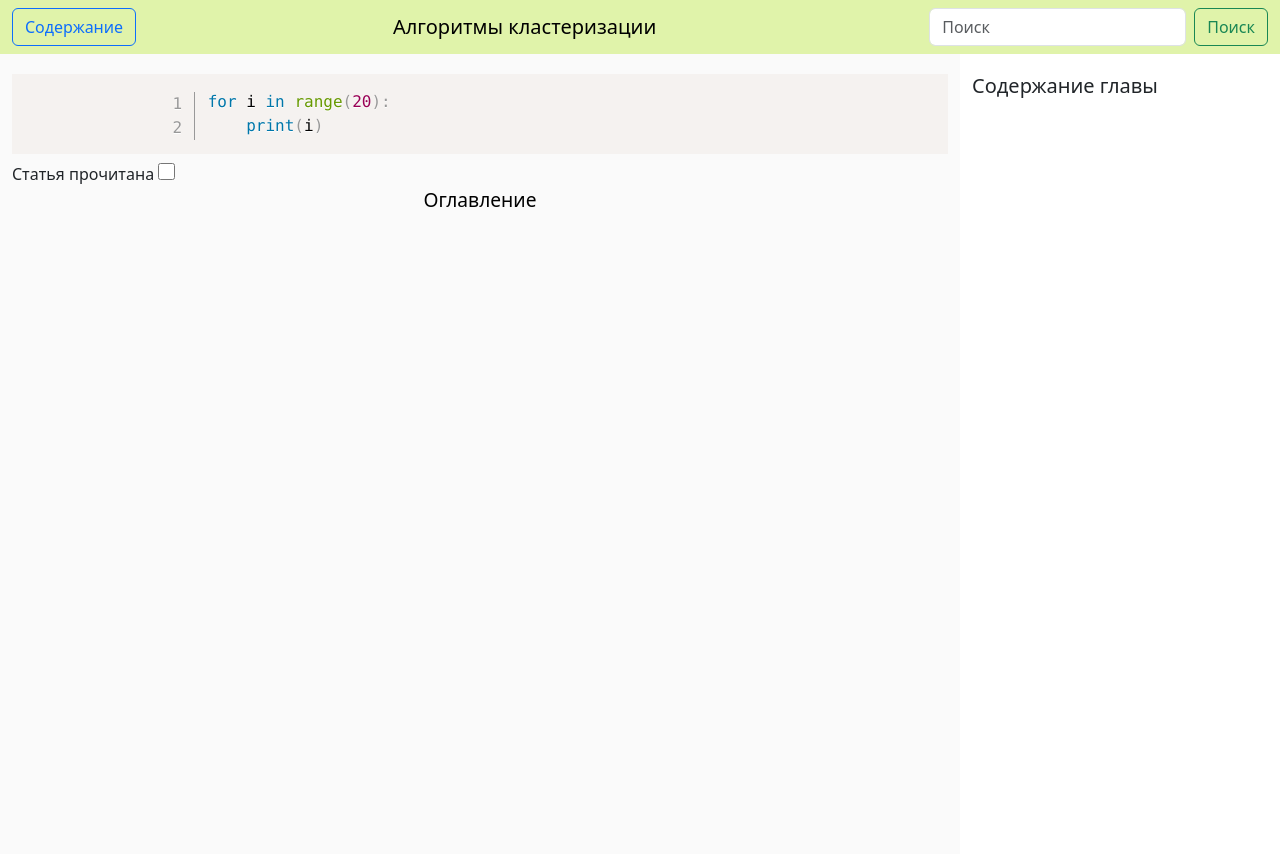
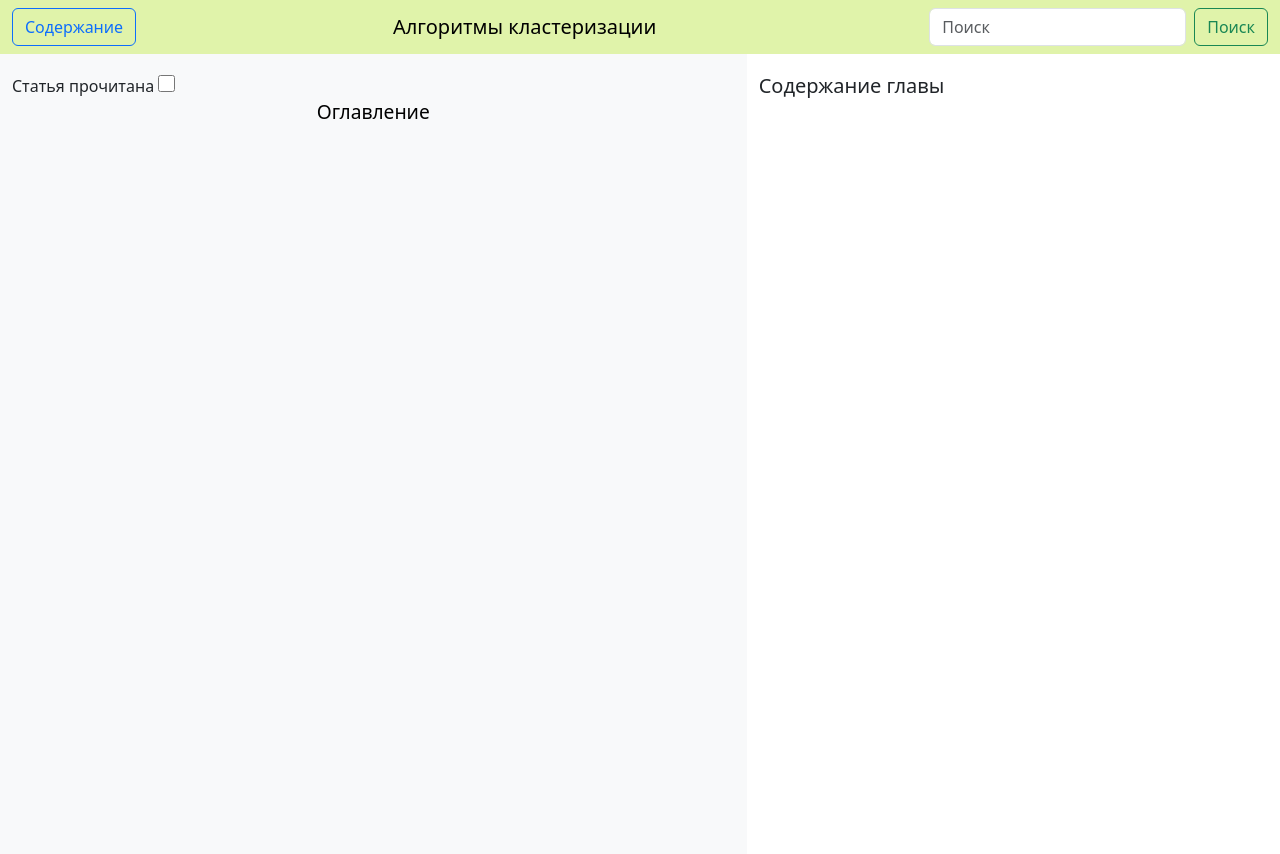
Before and after one commit to DmitriyDog/ClusterBook, a Django app: template ClusterTextbook/articles/templates/article-page.html in a window 1280 px wide. Run offline with Django 5.2, Linux system fonts and the light colour scheme; the template is opened without the code that fills it, so the values that code supplies are empty; some libraries are stand-ins or nearby versions.

Commit message:
Исправил разметку кода и страницы. Теперь содержане статьи перемещается вместе с пользователем по странице

```diff
--- a/ClusterTextbook/articles/templates/article-page.html
+++ b/ClusterTextbook/articles/templates/article-page.html
@@ -20,14 +20,14 @@
          </div>
      </div>
 
-      <div class="col" style="background-color: #FAFAFA; height: 100vh;">
+      <div class="col-7 bg-light">
           <h2 style="margin-top: 20px;">{{ article_header }}</h2>
           {% for block in article_content %}
             {% if block.type == "text" %}
                 {% if block.type_of_text == "header" %}
                      <h4 id="{{ block.id }}">{{ block.text_block|linebreaks  }}</h4>
                 {% elif block.type_of_text == "code" %}
-                    <pre class="line-numbers" style="15px solid green">
+                    <pre class="line-numbers">
                   <code class="language-python">{{ block.text_block }}</code>
                     </pre>
                 {% else %}
@@ -37,9 +37,6 @@
                 <img src="{{ block.image.url }}" alt="Изображение" class="center-image">
             {% endif %}
           {% endfor %}
-          <pre class="line-numbers" style="15px solid green">
-              <code class="language-python">for i in range(20):
-                  print(i)</code></pre>
 
           <form method="POST" action="{% url 'mark_article_read' article_pk %}" id="read-form">
               {% csrf_token %}
@@ -60,7 +57,7 @@
           </p>
       </div>
 
-      <div class="col-3 d-none d-md-block">
+      <div class="col-3 d-none d-md-block" style="position: sticky; top: 0; height: 100vh;">
         {% include "quick-chapter-navigation.html" %}
       </div>
 </div>
--- a/ClusterTextbook/static/css/style.css
+++ b/ClusterTextbook/static/css/style.css
@@ -71,3 +71,32 @@
     margin-right: 25%;
     width: 50%;
 }
+
+pre {
+    overflow-x: auto; /* Горизонтальная прокрутка */
+    white-space: pre-wrap; /* Перенос строк */
+    word-wrap: break-word; /* Перенос длинных слов */
+    background-color: #f5f5f5; /* Фон для блока кода */
+    padding: 10px; /* Отступы внутри блока */
+    border-radius: 4px; /* Скругленные углы */
+    margin-bottom: 1rem; /* Отступ снизу */
+    position: relative; /* Для корректного позиционирования нумерации строк */
+}
+
+code {
+    display: block; /* Отображение как блочный элемент */
+    padding-left: 3.8em; /* Отступ для нумерации строк */
+}
+
+.line-numbers .line-numbers-rows {
+    position: absolute;
+    pointer-events: none;
+    top: 0;
+    font-size: 100%;
+    width: 3em; /* Ширина блока с номерами строк */
+    left: 0;
+    border-right: 1px solid #ddd;
+    padding-top: 10px;
+    padding-bottom: 10px;
+    line-height: 1.5;
+}
```
Also changed, not shown: ClusterTextbook/media/images/DBSCAN_пример.png (added).
